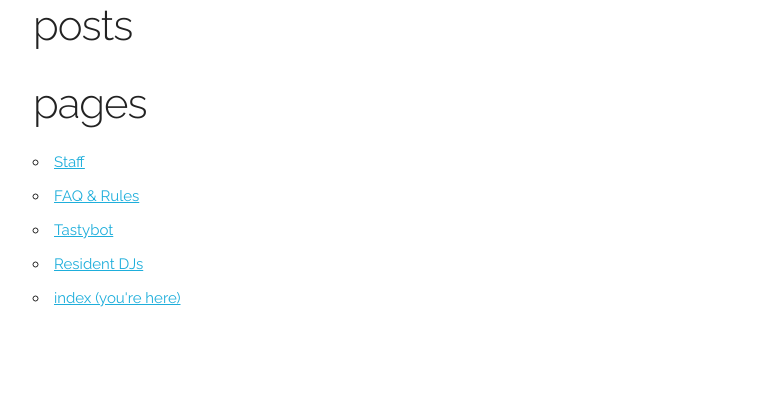
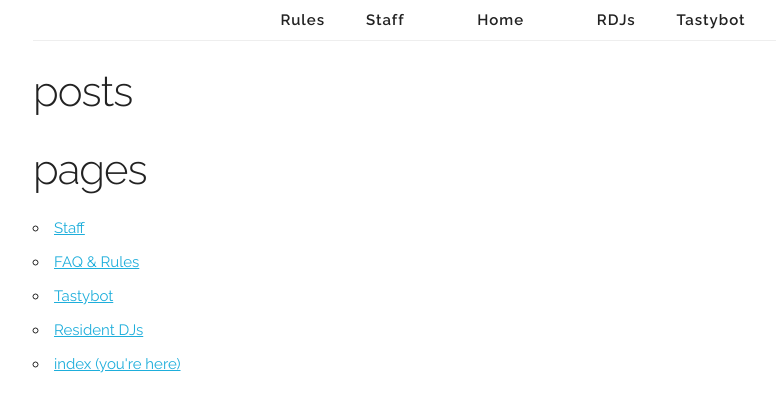
Before and after one commit to catsaretasty/catsaretasty.github.io, a Jekyll site: the page built from index.html, in a window 1280 px wide. Shown: the top 412 px of the page, without its empty margins (127-903 px from the left). Built offline with Jekyll 4.4.1, drawn with Linux system fonts in a browser that asks for light colours.

Commit message:
add header prototype

```diff
--- a/_includes/header.html
+++ b/_includes/header.html
@@ -1,2 +1,9 @@
-<header>
+<header class="container">
+    <ul id="navbar" class="u-center">
+        <li><a href="/rules">Rules</a></li>
+        <li><a href="/staff">Staff</a></li>
+        <li class="home"><a href="/">Home</a></li>
+        <li><a href="/rdj">RDJs</a></li>
+        <li><a href="/tastybot">Tastybot</a></li>
+    </ul>
 </header>
--- a/css/skeleton.css
+++ b/css/skeleton.css
@@ -26,8 +26,38 @@
 
 /* Grid
 –––––––––––––––––––––––––––––––––––––––––––––––––– */
+#navbar {
+    list-style: none;
+    font-weight: 600;
+    line-height: 4rem;
+    border-bottom: 1px solid #eee;
+    letter-spacing: .1rem;
+}
+
+#navbar li {
+    display: inline-block;
+    margin: 0 18px;
+
+}
+
+#navbar li a {
+    text-decoration: none;
+    color:#222;
+}
+
+#navbar li a:hover {
+    text-decoration: none;
+    color:#0FA0CE;
+}
+
+#navbar li.home {
+    font-size: 1.7rem;
+}
+
+
+
 .jumbotron {
-    margin-top: 5rem;
+    margin-top: 3rem;
     text-align: center;
     margin-bottom: 5rem;
 }
@@ -609,12 +639,16 @@ there.
 
 /* Larger than tablet */
 @media (min-width: 750px) {
+    #navbar li.home {
+        font-size: 1.5rem;
+        margin: auto 50px;
+    }
 }
 
 /* Larger than desktop */
 @media (min-width: 1025px) {
     .jumbotron {
-        margin-top: 15rem;
+        margin-top: 7rem;
     }
 
 }
```
